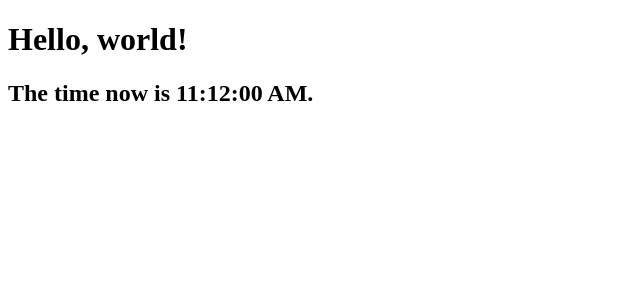
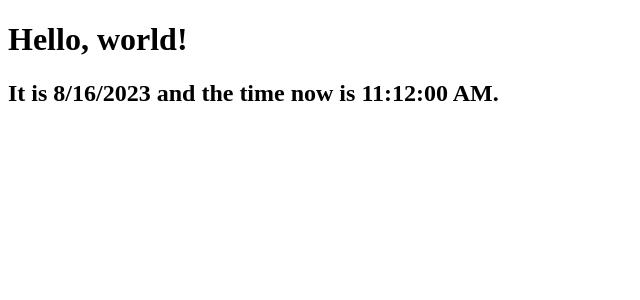
Before and after one commit to BatranuVali/IBM-React, a React (Create React App) app in the folder myfirstapp/: page / in a window 1280 px wide. Shown: the top 300 px of the page, without its empty margins (0-640 px from the left). Built offline with nearby package versions, Linux system fonts and the light colour scheme.

Commit message:
Add date as well

```diff
--- a/myfirstapp/src/App.js
+++ b/myfirstapp/src/App.js
@@ -4,7 +4,7 @@ function App(props) {
   return (
     <div>
       <h1>Hello, world!</h1>
-      <h2>The time now is {currDate.toLocaleTimeString()}.</h2>
+      <h2>It is {currDate.toLocaleDateString()} and the time now is {currDate.toLocaleTimeString()}.</h2>
     </div>
   );
 }
```
